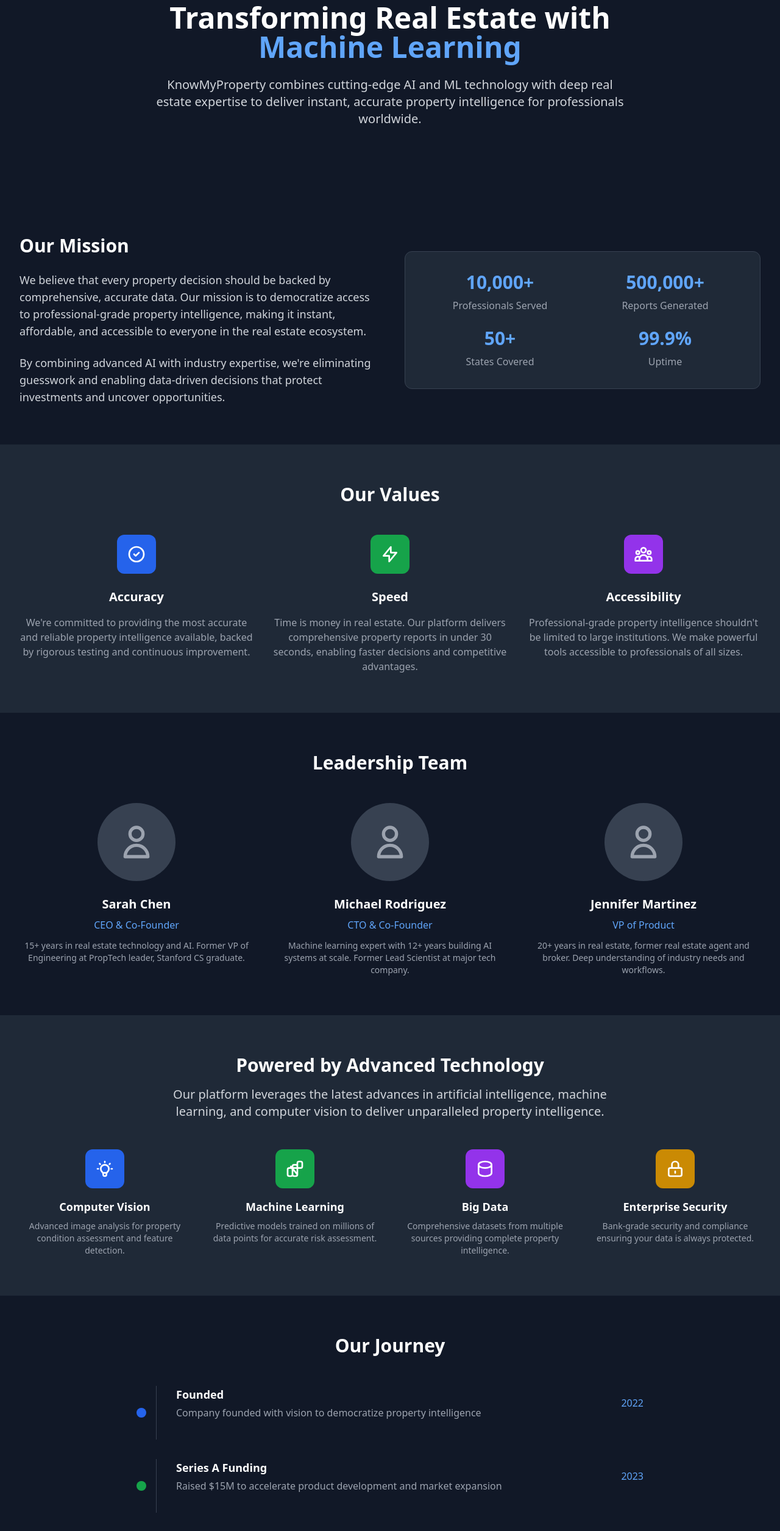
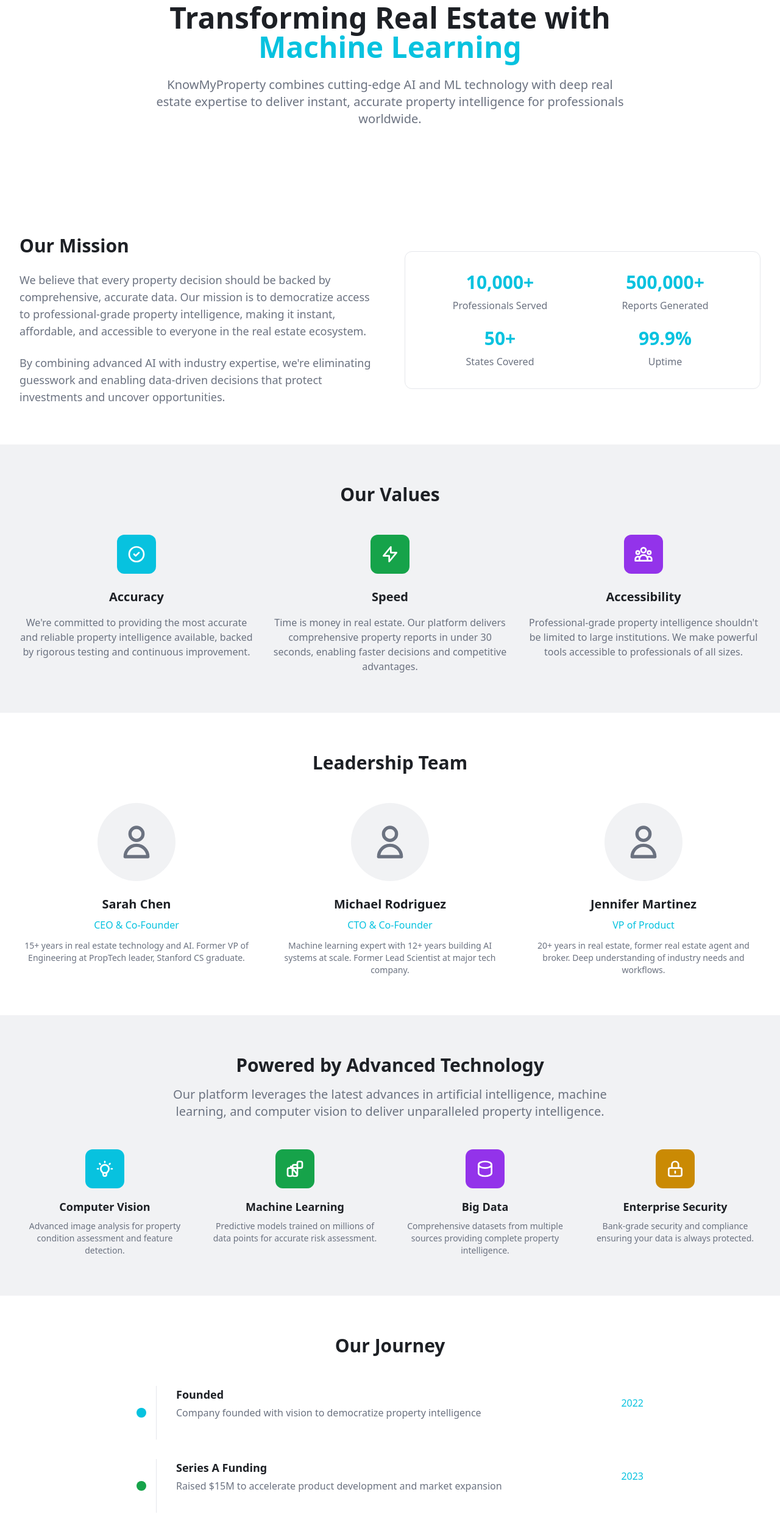
Before and after one commit to gshenkmp/nextjs-with-supabase, a Next.js app: page /about in a window 1280 px wide. Shown: the part 140-2651 px from the top of the page at 61% size. Built offline with nearby package versions, Linux system fonts and the light colour scheme; no server answers.

Commit message:
update pages (about, pricing, solutions)

```diff
--- a/app/about/page.tsx
+++ b/app/about/page.tsx
@@ -2,15 +2,15 @@
 
 export default function AboutPage() {
   return (
-    <div className="min-h-screen bg-gray-900 text-white">
+    <div className="min-h-screen bg-background text-foreground">
       {/* Hero Section */}
       <section className="py-20">
         <div className="max-w-7xl mx-auto px-4 sm:px-6 lg:px-8 text-center">
           <h1 className="text-3xl md:text-5xl lg:text-5x1 font-bold mb-6">
             Transforming Real Estate with
-            <span className="text-blue-400 block">Machine Learning</span>
+            <span className="text-primary block">Machine Learning</span>
           </h1>
-          <p className="text-xl text-gray-300 mb-8 max-w-3xl mx-auto">
+          <p className="text-xl text-muted-foreground mb-8 max-w-3xl mx-auto">
             KnowMyProperty combines cutting-edge AI and ML technology with deep real estate expertise to deliver instant, accurate property intelligence for professionals worldwide.
           </p>
         </div>
@@ -22,30 +22,30 @@
           <div className="grid md:grid-cols-2 gap-12 items-center">
             <div>
               <h2 className="text-3xl font-bold mb-6">Our Mission</h2>
-              <p className="text-gray-300 text-lg mb-6">
+              <p className="text-muted-foreground text-lg mb-6">
                 We believe that every property decision should be backed by comprehensive, accurate data. Our mission is to democratize access to professional-grade property intelligence, making it instant, affordable, and accessible to everyone in the real estate ecosystem.
               </p>
-              <p className="text-gray-300 text-lg">
+              <p className="text-muted-foreground text-lg">
                 By combining advanced AI with industry expertise, we&apos;re eliminating guesswork and enabling data-driven decisions that protect investments and uncover opportunities.
               </p>
             </div>
-            <div className="bg-gray-800 p-8 rounded-lg border border-gray-700">
+            <div className="bg-card p-8 rounded-lg border border-border">
               <div className="grid grid-cols-2 gap-6">
                 <div className="text-center">
-                  <div className="text-3xl font-bold text-blue-400 mb-2">10,000+</div>
-                  <div className="text-gray-400">Professionals Served</div>
+                  <div className="text-3xl font-bold text-primary mb-2">10,000+</div>
+                  <div className="text-muted-foreground">Professionals Served</div>
                 </div>
                 <div className="text-center">
-                  <div className="text-3xl font-bold text-blue-400 mb-2">500,000+</div>
-                  <div className="text-gray-400">Reports Generated</div>
+                  <div className="text-3xl font-bold text-primary mb-2">500,000+</div>
+                  <div className="text-muted-foreground">Reports Generated</div>
                 </div>
                 <div className="text-center">
-                  <div className="text-3xl font-bold text-blue-400 mb-2">50+</div>
-                  <div className="text-gray-400">States Covered</div>
+                  <div className="text-3xl font-bold text-primary mb-2">50+</div>
+                  <div className="text-muted-foreground">States Covered</div>
                 </div>
                 <div className="text-center">
-                  <div className="text-3xl font-bold text-blue-400 mb-2">99.9%</div>
-                  <div className="text-gray-400">Uptime</div>
+                  <div className="text-3xl font-bold text-primary mb-2">99.9%</div>
+                  <div className="text-muted-foreground">Uptime</div>
                 </div>
               </div>
             </div>
@@ -54,19 +54,19 @@
       </section>
 
       {/* Values Section */}
-      <section className="py-16 bg-gray-800">
+      <section className="py-16 bg-secondary">
         <div className="max-w-7xl mx-auto px-4 sm:px-6 lg:px-8">
           <h2 className="text-3xl font-bold text-center mb-12">Our Values</h2>
           <div className="grid md:grid-cols-3 gap-8">
 
             <div className="text-center">
-              <div className="w-16 h-16 bg-blue-600 rounded-lg mx-auto mb-6 flex items-center justify-center">
-                <svg className="w-8 h-8 text-white" fill="none" stroke="currentColor" viewBox="0 0 24 24">
+              <div className="w-16 h-16 bg-primary rounded-lg mx-auto mb-6 flex items-center justify-center">
+                <svg className="w-8 h-8 text-primary-foreground" fill="none" stroke="currentColor" viewBox="0 0 24 24">
                   <path strokeLinecap="round" strokeLinejoin="round" strokeWidth="2" d="M9 12l2 2 4-4m6 2a9 9 0 11-18 0 9 9 0 0118 0z" />
                 </svg>
               </div>
               <h3 className="text-xl font-semibold mb-4">Accuracy</h3>
-              <p className="text-gray-400">
+              <p className="text-muted-foreground">
                 We&apos;re committed to providing the most accurate and reliable property intelligence available, backed by rigorous testing and continuous improvement.
               </p>
             </div>
@@ -78,7 +78,7 @@
                 </svg>
               </div>
               <h3 className="text-xl font-semibold mb-4">Speed</h3>
-              <p className="text-gray-400">
+              <p className="text-muted-foreground">
                 Time is money in real estate. Our platform delivers comprehensive property reports in under 30 seconds, enabling faster decisions and competitive advantages.
               </p>
             </div>
@@ -90,7 +90,7 @@
                 </svg>
               </div>
               <h3 className="text-xl font-semibold mb-4">Accessibility</h3>
-              <p className="text-gray-400">
+              <p className="text-muted-foreground">
                 Professional-grade property intelligence shouldn&apos;t be limited to large institutions. We make powerful tools accessible to professionals of all sizes.
               </p>
             </div>
@@ -105,40 +105,40 @@
           <div className="grid md:grid-cols-3 gap-8">
 
             <div className="text-center">
-              <div className="w-32 h-32 bg-gray-700 rounded-full mx-auto mb-6 flex items-center justify-center">
-                <svg className="w-16 h-16 text-gray-400" fill="none" stroke="currentColor" viewBox="0 0 24 24">
+              <div className="w-32 h-32 bg-secondary rounded-full mx-auto mb-6 flex items-center justify-center">
+                <svg className="w-16 h-16 text-muted-foreground" fill="none" stroke="currentColor" viewBox="0 0 24 24">
                   <path strokeLinecap="round" strokeLinejoin="round" strokeWidth="2" d="M16 7a4 4 0 11-8 0 4 4 0 018 0zM12 14a7 7 0 00-7 7h14a7 7 0 00-7-7z" />
                 </svg>
               </div>
               <h3 className="text-xl font-semibold mb-2">Sarah Chen</h3>
-              <p className="text-blue-400 mb-3">CEO & Co-Founder</p>
-              <p className="text-gray-400 text-sm">
+              <p className="text-primary mb-3">CEO & Co-Founder</p>
+              <p className="text-muted-foreground text-sm">
                 15+ years in real estate technology and AI. Former VP of Engineering at PropTech leader, Stanford CS graduate.
               </p>
             </div>
 
             <div className="text-center">
-              <div className="w-32 h-32 bg-gray-700 rounded-full mx-auto mb-6 flex items-center justify-center">
-                <svg className="w-16 h-16 text-gray-400" fill="none" stroke="currentColor" viewBox="0 0 24 24">
+              <div className="w-32 h-32 bg-secondary rounded-full mx-auto mb-6 flex items-center justify-center">
+                <svg className="w-16 h-16 text-muted-foreground" fill="none" stroke="currentColor" viewBox="0 0 24 24">
                   <path strokeLinecap="round" strokeLinejoin="round" strokeWidth="2" d="M16 7a4 4 0 11-8 0 4 4 0 018 0zM12 14a7 7 0 00-7 7h14a7 7 0 00-7-7z" />
                 </svg>
               </div>
               <h3 className="text-xl font-semibold mb-2">Michael Rodriguez</h3>
-              <p className="text-blue-400 mb-3">CTO & Co-Founder</p>
-              <p className="text-gray-400 text-sm">
+              <p className="text-primary mb-3">CTO & Co-Founder</p>
+              <p className="text-muted-foreground text-sm">
                 Machine learning expert with 12+ years building AI systems at scale. Former Lead Scientist at major tech company.
               </p>
             </div>
 
             <div className="text-center">
-              <div className="w-32 h-32 bg-gray-700 rounded-full mx-auto mb-6 flex items-center justify-center">
-                <svg className="w-16 h-16 text-gray-400" fill="none" stroke="currentColor" viewBox="0 0 24 24">
+              <div className="w-32 h-32 bg-secondary rounded-full mx-auto mb-6 flex items-center justify-center">
+                <svg className="w-16 h-16 text-muted-foreground" fill="none" stroke="currentColor" viewBox="0 0 24 24">
                   <path strokeLinecap="round" strokeLinejoin="round" strokeWidth="2" d="M16 7a4 4 0 11-8 0 4 4 0 018 0zM12 14a7 7 0 00-7 7h14a7 7 0 00-7-7z" />
                 </svg>
               </div>
               <h3 className="text-xl font-semibold mb-2">Jennifer Martinez</h3>
-              <p className="text-blue-400 mb-3">VP of Product</p>
-              <p className="text-gray-400 text-sm">
+              <p className="text-primary mb-3">VP of Product</p>
+              <p className="text-muted-foreground text-sm">
                 20+ years in real estate, former real estate agent and broker. Deep understanding of industry needs and workflows.
               </p>
             </div>
@@ -147,24 +147,24 @@
       </section>
 
       {/* Technology Section */}
-      <section className="py-16 bg-gray-800">
+      <section className="py-16 bg-secondary">
         <div className="max-w-7xl mx-auto px-4 sm:px-6 lg:px-8">
           <div className="text-center mb-12">
             <h2 className="text-3xl font-bold mb-4">Powered by Advanced Technology</h2>
-            <p className="text-xl text-gray-300 max-w-3xl mx-auto">
+            <p className="text-xl text-muted-foreground max-w-3xl mx-auto">
               Our platform leverages the latest advances in artificial intelligence, machine learning, and computer vision to deliver unparalleled property intelligence.
             </p>
           </div>
 
           <div className="grid md:grid-cols-2 lg:grid-cols-4 gap-8">
             <div className="text-center">
-              <div className="w-16 h-16 bg-blue-600 rounded-lg mx-auto mb-4 flex items-center justify-center">
-                <svg className="w-8 h-8 text-white" fill="none" stroke="currentColor" viewBox="0 0 24 24">
+              <div className="w-16 h-16 bg-primary rounded-lg mx-auto mb-4 flex items-center justify-center">
+                <svg className="w-8 h-8 text-primary-foreground" fill="none" stroke="currentColor" viewBox="0 0 24 24">
                   <path strokeLinecap="round" strokeLinejoin="round" strokeWidth="2" d="M9.663 17h4.673M12 3v1m6.364 1.636l-.707.707M21 12h-1M4 12H3m3.343-5.657l-.707-.707m2.828 9.9a5 5 0 117.072 0l-.548.547A3.374 3.374 0 0014 18.469V19a2 2 0 11-4 0v-.531c0-.895-.356-1.754-.988-2.386l-.548-.547z" />
                 </svg>
               </div>
               <h3 className="text-lg font-semibold mb-2">Computer Vision</h3>
-              <p className="text-gray-400 text-sm">
+              <p className="text-muted-foreground text-sm">
                 Advanced image analysis for property condition assessment and feature detection.
               </p>
             </div>
@@ -176,7 +176,7 @@
                 </svg>
               </div>
               <h3 className="text-lg font-semibold mb-2">Machine Learning</h3>
-              <p className="text-gray-400 text-sm">
+              <p className="text-muted-foreground text-sm">
                 Predictive models trained on millions of data points for accurate risk assessment.
               </p>
             </div>
@@ -188,7 +188,7 @@
                 </svg>
               </div>
               <h3 className="text-lg font-semibold mb-2">Big Data</h3>
-              <p className="text-gray-400 text-sm">
+              <p className="text-muted-foreground text-sm">
                 Comprehensive datasets from multiple sources providing complete property intelligence.
               </p>
             </div>
@@ -200,7 +200,7 @@
                 </svg>
               </div>
               <h3 className="text-lg font-semibold mb-2">Enterprise Security</h3>
-              <p className="text-gray-400 text-sm">
+              <p className="text-muted-foreground text-sm">
                 Bank-grade security and compliance ensuring your data is always protected.
               </p>
             </div>
@@ -215,40 +215,40 @@
           <div className="space-y-8">
 
             <div className="flex items-center space-x-4">
-              <div className="w-4 h-4 bg-blue-600 rounded-full flex-shrink-0"></div>
-              <div className="flex-1 border-l border-gray-700 pl-8 pb-8">
+              <div className="w-4 h-4 bg-primary rounded-full flex-shrink-0"></div>
+              <div className="flex-1 border-l border-border pl-8 pb-8">
                 <div className="flex flex-col md:flex-row md:items-center md:justify-between">
                   <div>
                     <h3 className="text-lg font-semibold mb-1">Founded</h3>
-                    <p className="text-gray-400">Company founded with vision to democratize property intelligence</p>
+                    <p className="text-muted-foreground">Company founded with vision to democratize property intelligence</p>
                   </div>
-                  <span className="text-blue-400 font-medium mt-2 md:mt-0">2022</span>
+                  <span className="text-primary font-medium mt-2 md:mt-0">2022</span>
                 </div>
               </div>
             </div>
 
             <div className="flex items-center space-x-4">
               <div className="w-4 h-4 bg-green-600 rounded-full flex-shrink-0"></div>
-              <div className="flex-1 border-l border-gray-700 pl-8 pb-8">
+              <div className="flex-1 border-l border-border pl-8 pb-8">
                 <div className="flex flex-col md:flex-row md:items-center md:justify-between">
                   <div>
                     <h3 className="text-lg font-semibold mb-1">Series A Funding</h3>
-                    <p className="text-gray-400">Raised $15M to accelerate product development and market expansion</p>
+                    <p className="text-muted-foreground">Raised $15M to accelerate product development and market expansion</p>
                   </div>
-                  <span className="text-blue-400 font-medium mt-2 md:mt-0">2023</span>
+                  <span className="text-primary font-medium mt-2 md:mt-0">2023</span>
                 </div>
               </div>
             </div>
 
             <div className="flex items-center space-x-4">
               <div className="w-4 h-4 bg-purple-600 rounded-full flex-shrink-0"></div>
-              <div className="flex-1 border-l border-gray-700 pl-8 pb-8">
+              <div className="flex-1 border-l border-border pl-8 pb-8">
                 <div className="flex flex-col md:flex-row md:items-center md:justify-between">
                   <div>
                     <h3 className="text-lg font-semibold mb-1">Platform Launch</h3>
-                    <p className="text-gray-400">Launched AI-powered property intelligence platform to market</p>
+                    <p className="text-muted-foreground">Launched AI-powered property intelligence platform to market</p>
                   </div>
-                  <span className="text-blue-400 font-medium mt-2 md:mt-0">2024</span>
+                  <span className="text-primary font-medium mt-2 md:mt-0">2024</span>
                 </div>
               </div>
             </div>
@@ -259,9 +259,9 @@
                 <div className="flex flex-col md:flex-row md:items-center md:justify-between">
                   <div>
                     <h3 className="text-lg font-semibold mb-1">10,000+ Customers</h3>
-                    <p className="text-gray-400">Reached milestone of serving over 10,000 real estate professionals</p>
+                    <p className="text-muted-foreground">Reached milestone of serving over 10,000 real estate professionals</p>
                   </div>
-                  <span className="text-blue-400 font-medium mt-2 md:mt-0">2025</span>
+                  <span className="text-primary font-medium mt-2 md:mt-0">2025</span>
                 </div>
               </div>
             </div>
@@ -270,17 +270,17 @@
       </section>
 
       {/* CTA Section */}
-      <section className="py-16 bg-gray-800">
+      <section className="py-16 bg-secondary">
         <div className="max-w-4xl mx-auto text-center px-4 sm:px-6 lg:px-8">
           <h2 className="text-3xl font-bold mb-4">Join Our Mission</h2>
-          <p className="text-xl text-gray-300 mb-8">
+          <p className="text-xl text-muted-foreground mb-8">
             Ready to transform your property decision-making with AI-powered intelligence?
           </p>
           <div className="flex flex-col sm:flex-row gap-4 justify-center">
-            <Link href="/dashboard" className="bg-blue-600 text-white px-8 py-3 rounded-md font-semibold hover:bg-blue-700">
+            <Link href="/dashboard" className="bg-primary text-primary-foreground px-8 py-3 rounded-md font-semibold hover:bg-primary/90">
               Get Started Today
             </Link>
-            <button className="border border-gray-600 text-gray-300 px-8 py-3 rounded-md font-semibold hover:bg-gray-700">
+            <button className="border border-border text-foreground px-8 py-3 rounded-md font-semibold hover:bg-card">
               Contact Us
             </button>
           </div>
```
Also changed, not shown: app/pricing/page.tsx (+22 -22 lines), app/solutions/page.tsx (+27 -27 lines).
